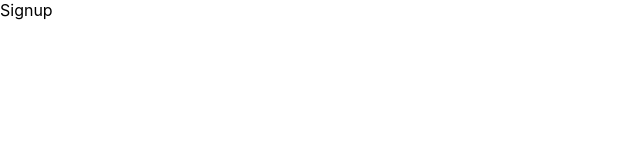
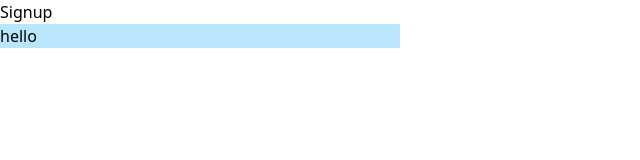
Before and after one commit to sakshilambe1997/shopsphere, a React app in the folder client/: page /signup in a window 1280 px wide. Shown: the whole page, without its empty margins (0-640 px from the left). Built offline with nearby package versions, Linux system fonts and the light colour scheme.

Commit message:
home signup and login folder added

```diff
--- a/client/package.json
+++ b/client/package.json
@@ -31,5 +31,8 @@
       "last 1 firefox version",
       "last 1 safari version"
     ]
+  },
+  "devDependencies": {
+    "tailwindcss": "^3.4.17"
   }
 }
--- a/client/public/index.html
+++ b/client/public/index.html
@@ -24,7 +24,7 @@
       work correctly both with client-side routing and a non-root public URL.
       Learn how to configure a non-root public URL by running `npm run build`.
     -->
-    <title>React App</title>
+    <title>ShopShpere</title>
   </head>
   <body>
     <noscript>You need to enable JavaScript to run this app.</noscript>
--- a/client/src/index.css
+++ b/client/src/index.css
@@ -1,13 +1,3 @@
-body {
-  margin: 0;
-  font-family: -apple-system, BlinkMacSystemFont, 'Segoe UI', 'Roboto', 'Oxygen',
-    'Ubuntu', 'Cantarell', 'Fira Sans', 'Droid Sans', 'Helvetica Neue',
-    sans-serif;
-  -webkit-font-smoothing: antialiased;
-  -moz-osx-font-smoothing: grayscale;
-}
-
-code {
-  font-family: source-code-pro, Menlo, Monaco, Consolas, 'Courier New',
-    monospace;
-}
+@tailwind base;
+@tailwind components;
+@tailwind utilities;
--- a/client/src/views/Home/Home.js
+++ b/client/src/views/Home/Home.js
@@ -2,7 +2,9 @@ import React from 'react'
 
 function Home() {
   return (
-    <div>Home</div>
+    <div>
+      <h1 className='bg-green-700'>ShopShpere</h1>
+    </div>
   )
 }
 
--- a/client/src/views/Signup/Signup.js
+++ b/client/src/views/Signup/Signup.js
@@ -2,7 +2,14 @@ import React from 'react'
 
 function Signup() {
   return (
-    <div>Signup</div>
+    <div>
+      <h1>Signup</h1>
+
+      <div className='bg-sky-200 w-[400px] h-[50]'>
+      <h1>hello</h1>
+
+      </div>
+    </div>
   )
 }
 
--- /dev/null
+++ b/client/tailwind.config.js
@@ -0,0 +1,10 @@
+/** @type {import('tailwindcss').Config} */
+module.exports = {
+  content: [
+    "./src/**/*.{js,jsx,ts,tsx}",
+  ],
+  theme: {
+    extend: {},
+  },
+  plugins: [],
+}
```
Also changed, not shown: client/src/views/Home/img/sign_up_page2.webp (added), 1 other file.
